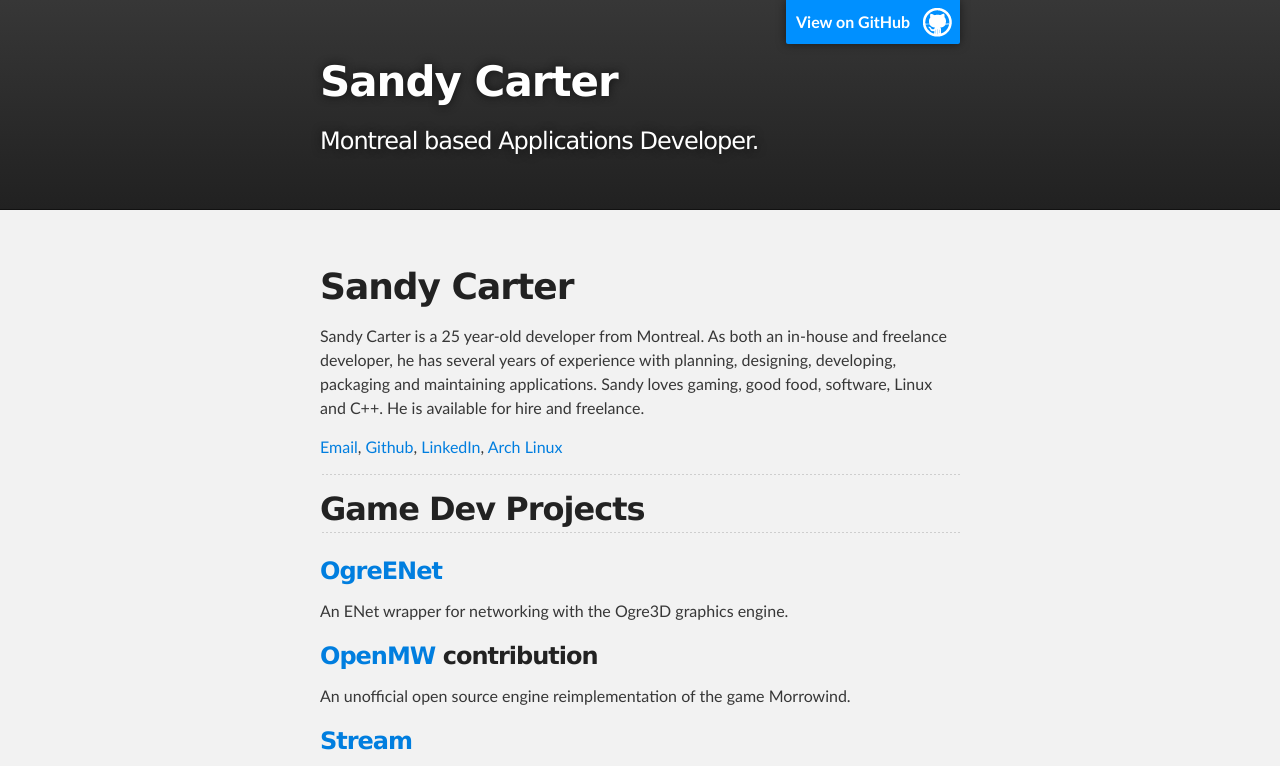
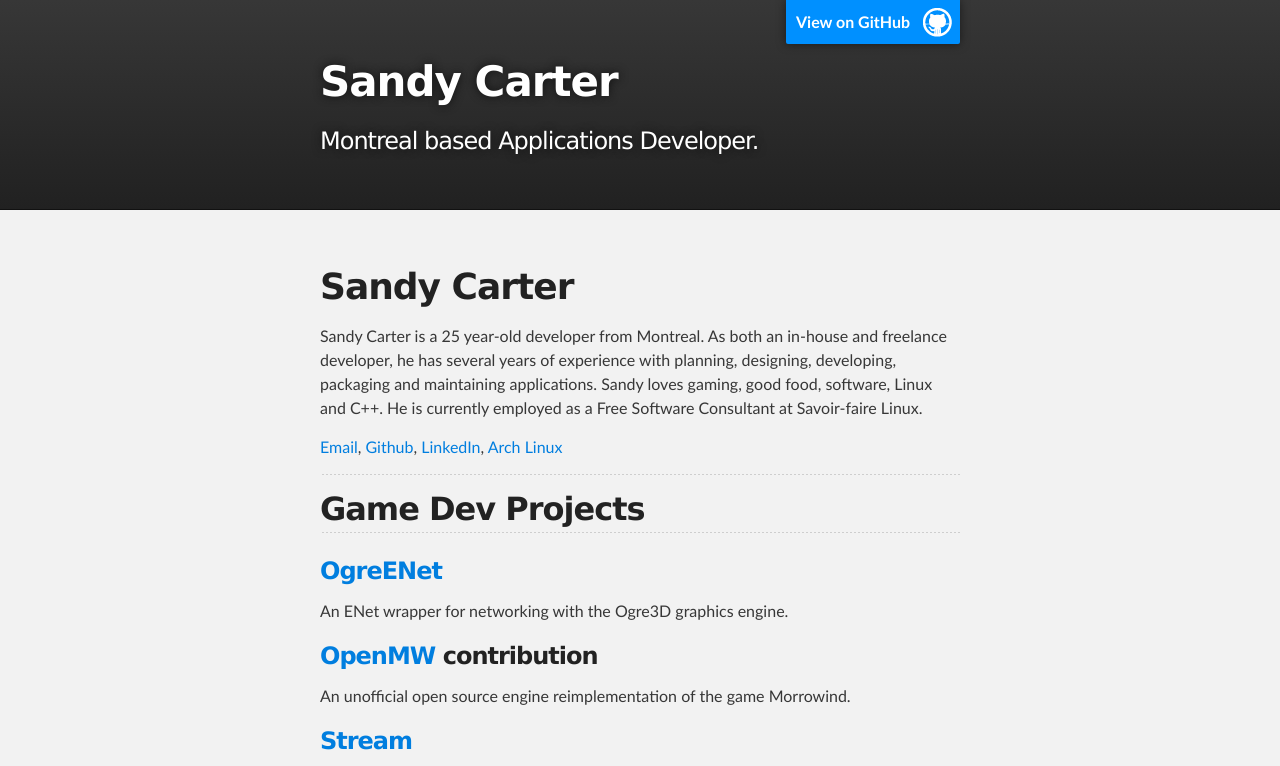
Before and after one commit to bwrsandman/bwrsandman.github.io, a plain HTML site: page index.html in a window 1280 px wide. Shown: the top 766 px of the page. Drawn offline with Linux system fonts and the light colour scheme.

Commit message:
Update Job info

```diff
--- a/index.html
+++ b/index.html
@@ -30,7 +30,7 @@
         <h1>
 <a name="sandy-carter" class="anchor" href="#sandy-carter"><span class="octicon octicon-link"></span></a>Sandy Carter</h1>
 
-<p>Sandy Carter is a 25 year-old developer from Montreal. As both an in-house and freelance developer, he has several years of experience with planning, designing, developing, packaging and maintaining applications. Sandy loves gaming, good food, software, Linux and C++. He is available for hire and freelance.</p>
+<p>Sandy Carter is a 25 year-old developer from Montreal. As both an in-house and freelance developer, he has several years of experience with planning, designing, developing, packaging and maintaining applications. Sandy loves gaming, good food, software, Linux and C++. He is currently employed as a Free Software Consultant at Savoir-faire Linux.</p>
 
 <p><a href="mailto:bwrsandman@gmail.com">Email</a>, <a href="https://github.com/bwrsandman">Github</a>, <a href="http://www.linkedin.com/pub/sandy-carter/21/16b/772">LinkedIn</a>, <a href="https://aur.archlinux.org/packages/?SeB=m&amp;K=bwrsandman">Arch Linux</a></p>
 
```
